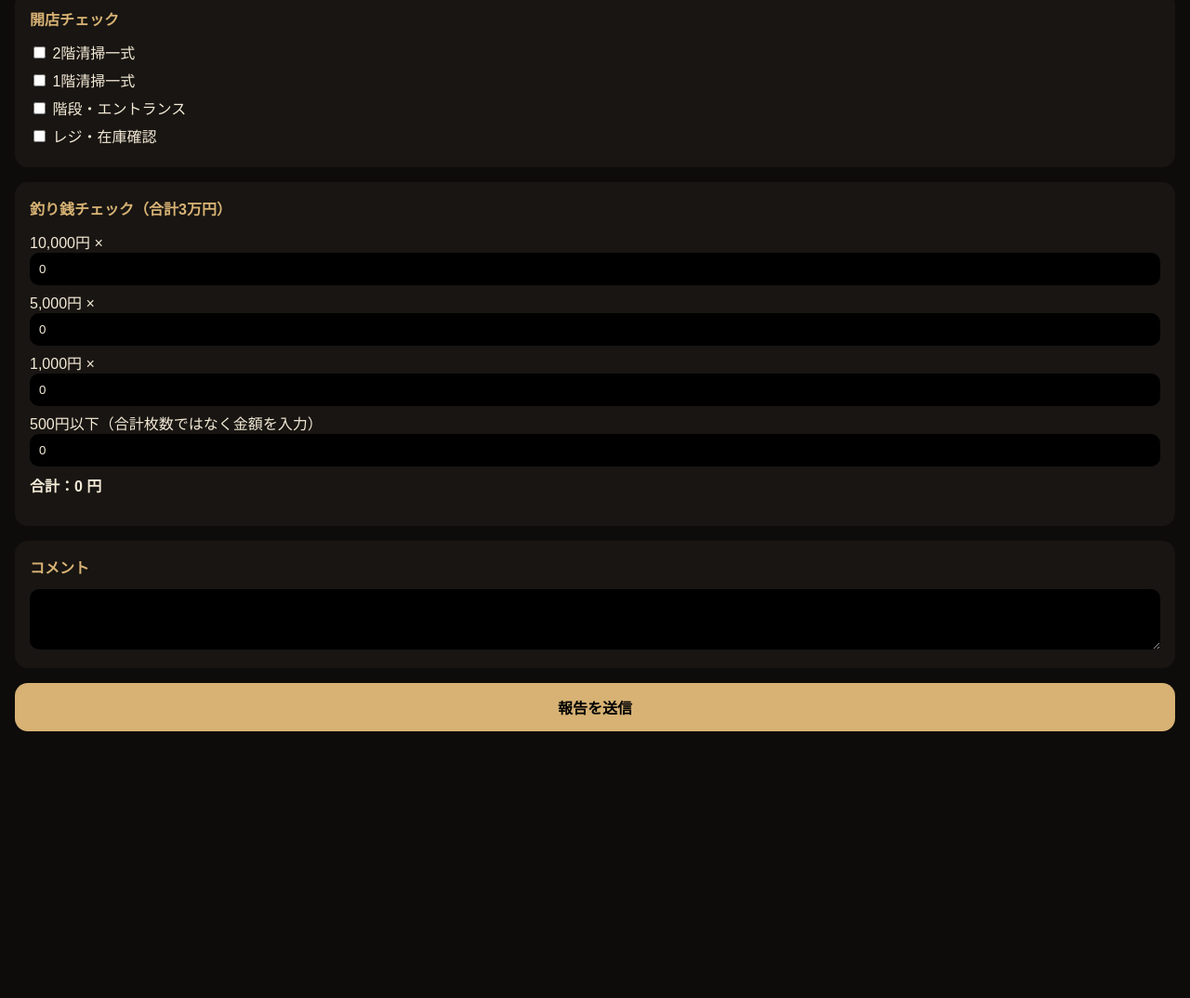
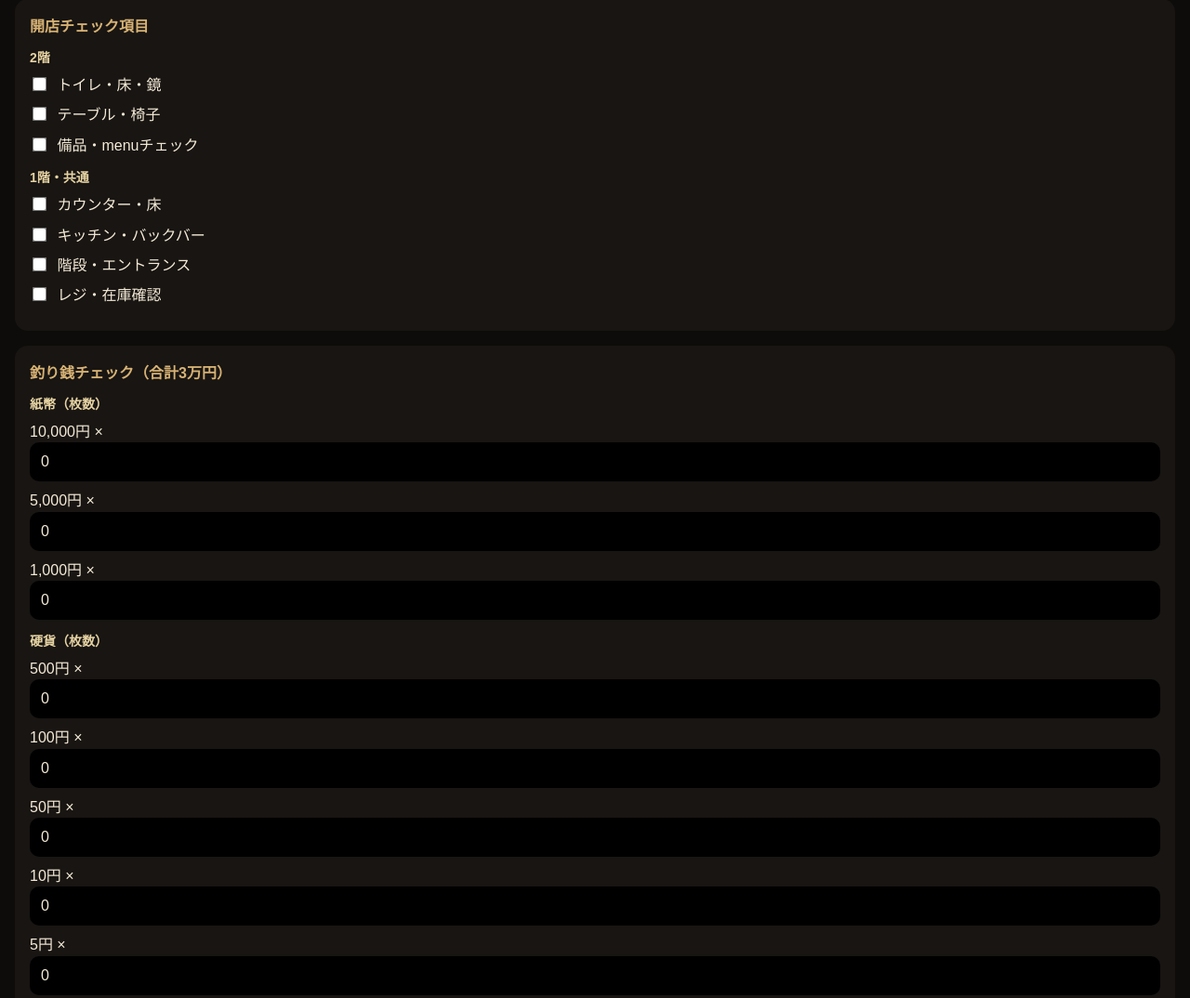
Before and after one commit to barspec884-cmyk/spec-operations, a plain HTML site: page public/index.html in a window 1280 px wide. Shown: the part 260-1334 px from the top of the page at 93% size. Before the commit the page ends 1063 px from the top, so only its background shows below. Drawn offline with Linux system fonts and the light colour scheme.

Commit message:
Add files via upload

```diff
--- a/public/index.html
+++ b/public/index.html
@@ -14,15 +14,16 @@ main{padding:16px}
 .card{background:var(--panel);border-radius:14px;padding:16px;margin-bottom:16px;}
 h2{font-size:16px;margin:0 0 12px;color:var(--amber)}
 h3{font-size:14px;margin:12px 0 6px;color:#e6d3a3}
-label{display:block;margin:6px 0}
-input[type="text"],input[type="number"],textarea{width:100%;padding:10px;border-radius:10px;border:none;background:#000;color:var(--text);}
-button{width:100%;padding:14px;border-radius:14px;border:none;font-size:16px;font-weight:600;background:var(--amber);color:#000;cursor:pointer;}
+label{display:block;margin:10px 0;line-height:1.4}
+input[type="text"],input[type="number"],textarea{width:100%;padding:12px;border-radius:10px;border:none;background:#000;color:var(--text);font-size:16px;}
+button{width:100%;padding:16px;border-radius:14px;border:none;font-size:16px;font-weight:600;background:var(--amber);color:#000;cursor:pointer;margin-top:10px;}
 .tabs{display:flex;gap:8px;margin-bottom:16px}
-.tab{flex:1;padding:12px;text-align:center;border-radius:12px;background:#000;color:var(--muted);cursor:pointer;}
+.tab{flex:1;padding:12px;text-align:center;border-radius:12px;background:#000;color:var(--muted);cursor:pointer;font-weight:600;}
 .tab.active.open{background:var(--amber);color:#000}
 .tab.active.close{background:var(--blue);color:#000}
 .hidden{display:none}
-#cashResult{font-weight:600;margin-top:8px}
+#cashResult{font-weight:600;margin-top:10px;font-size:18px;}
+input[type="checkbox"]{transform:scale(1.2);margin-right:8px;}
 </style>
 </head>
 <body>
@@ -32,40 +33,62 @@ button{width:100%;padding:14px;border-radius:14px;border:none;font-size:16px;fon
     <h2>担当者氏名（必須）</h2>
     <input id="name" type="text" placeholder="氏名を入力">
   </div>
+
   <div class="tabs">
     <div id="tabOpen" class="tab active open" onclick="setMode('開店')">開店</div>
     <div id="tabClose" class="tab" onclick="setMode('閉店')">閉店</div>
   </div>
+
   <div id="openSection" class="card">
-    <h2>開店チェック</h2>
-    <label><input type="checkbox" value="2階清掃"> 2階清掃一式</label>
-    <label><input type="checkbox" value="1階清掃"> 1階清掃一式</label>
-    <label><input type="checkbox" value="エントランス"> 階段・エントランス</label>
-    <label><input type="checkbox" value="レジ在庫確認"> レジ・在庫確認</label>
+    <h2>開店チェック項目</h2>
+    <h3>2階</h3>
+    <label><input type="checkbox" value="2F トイレ・床・鏡"> トイレ・床・鏡</label>
+    <label><input type="checkbox" value="2F テーブル・椅子"> テーブル・椅子</label>
+    <label><input type="checkbox" value="2F 備品・menu"> 備品・menuチェック</label>
+    <h3>1階・共通</h3>
+    <label><input type="checkbox" value="1F カウンター・床"> カウンター・床</label>
+    <label><input type="checkbox" value="1F キッチン・バックバー"> キッチン・バックバー</label>
+    <label><input type="checkbox" value="階段・エントランス"> 階段・エントランス</label>
+    <label><input type="checkbox" value="レジ・在庫確認"> レジ・在庫確認</label>
   </div>
+
   <div id="closeSection" class="card hidden">
-    <h2>閉店チェック</h2>
-    <label><input type="checkbox" value="レジ締"> レジ締確認</label>
-    <label><input type="checkbox" value="全階エアコンOFF"> 全階エアコンOFF</label>
-    <label><input type="checkbox" value="消灯・施錠"> 消灯・施錠</label>
+    <h2>閉店チェック項目</h2>
+    <label><input type="checkbox" value="レジ締完了"> レジ締完了</label>
+    <label><input type="checkbox" value="全フロア エアコンOFF"> 全フロア エアコンOFF</label>
+    <label><input type="checkbox" value="照明消灯・食洗機・ウォーマー"> 照明・食洗機・ウォーマー</label>
+    <label><input type="checkbox" value="カーテン・施錠"> カーテン・施錠</label>
   </div>
+
   <div class="card">
     <h2>釣り銭チェック（合計3万円）</h2>
-    <label>10,000円 × <input type="number" id="n10000" value="0" oninput="calc()"></label>
-    <label>5,000円 × <input type="number" id="n5000" value="0" oninput="calc()"></label>
-    <label>1,000円 × <input type="number" id="n1000" value="0" oninput="calc()"></label>
-    <label>500円以下（合計枚数ではなく金額を入力） <input type="number" id="others" value="0" oninput="calc()"></label>
+    <h3>紙幣（枚数）</h3>
+    <label>10,000円 × <input type="number" id="n10000" value="0" min="0" oninput="calc()"></label>
+    <label>5,000円 × <input type="number" id="n5000" value="0" min="0" oninput="calc()"></label>
+    <label>1,000円 × <input type="number" id="n1000" value="0" min="0" oninput="calc()"></label>
+
+    <h3>硬貨（枚数）</h3>
+    <label>500円 × <input type="number" id="n500" value="0" min="0" oninput="calc()"></label>
+    <label>100円 × <input type="number" id="n100" value="0" min="0" oninput="calc()"></label>
+    <label>50円 × <input type="number" id="n50" value="0" min="0" oninput="calc()"></label>
+    <label>10円 × <input type="number" id="n10" value="0" min="0" oninput="calc()"></label>
+    <label>5円 × <input type="number" id="n5" value="0" min="0" oninput="calc()"></label>
+    <label>1円 × <input type="number" id="n1" value="0" min="0" oninput="calc()"></label>
+
     <p id="cashResult">合計：0 円</p>
   </div>
+
   <div class="card">
-    <h2>コメント</h2>
-    <textarea id="comment" rows="3"></textarea>
+    <h2>コメント（不一致時は理由を記入）</h2>
+    <textarea id="comment" rows="3" placeholder="連絡事項があれば記入"></textarea>
   </div>
-  <button onclick="sendMail()">報告を送信</button>
+
+  <button id="sendBtn" onclick="sendMail()">報告を送信</button>
 </main>
 
 <script>
 let mode = '開店';
+
 function setMode(m) {
   mode = m;
   document.getElementById('tabOpen').className = 'tab' + (m === '開店' ? ' active open' : '');
@@ -74,24 +97,40 @@ function setMode(m) {
   document.getElementById('closeSection').classList.toggle('hidden', m !== '閉店');
   document.body.className = (m === '閉店' ? 'close' : '');
 }
+
+// すべての金種を計算する関数
 function calc() {
-  const t = (Number(document.getElementById('n10000').value)*10000) +
-            (Number(document.getElementById('n5000').value)*5000) +
-            (Number(document.getElementById('n1000').value)*1000) +
-            Number(document.getElementById('others').value);
-  const isOk = (t === 30000);
+  const n10000 = (Number(document.getElementById('n10000').value) || 0) * 10000;
+  const n5000  = (Number(document.getElementById('n5000').value) || 0) * 5000;
+  const n1000  = (Number(document.getElementById('n1000').value) || 0) * 1000;
+  const n500   = (Number(document.getElementById('n500').value) || 0) * 500;
+  const n100   = (Number(document.getElementById('n100').value) || 0) * 100;
+  const n50    = (Number(document.getElementById('n50').value) || 0) * 50;
+  const n10    = (Number(document.getElementById('n10').value) || 0) * 10;
+  const n5     = (Number(document.getElementById('n5').value) || 0) * 5;
+  const n1     = (Number(document.getElementById('n1').value) || 0) * 1;
+
+  const total = n10000 + n5000 + n1000 + n500 + n100 + n50 + n10 + n5 + n1;
+  const isOk = (total === 30000);
   const res = document.getElementById('cashResult');
-  res.textContent = `合計：${t.toLocaleString()} 円 ${isOk ? '（基準一致）' : '（不一致）'}`;
+
+  res.textContent = `合計：${total.toLocaleString()} 円 ${isOk ? '（基準一致）' : '（不一致）'}`;
   res.style.color = isOk ? 'var(--ok)' : 'var(--ng)';
 }
+
 async function sendMail(){
   const name = document.getElementById('name').value.trim();
   if(!name) return alert('氏名を入力してください');
+
   const cashText = document.getElementById('cashResult').textContent;
   const comment = document.getElementById('comment').value;
   const checks = [...document.querySelectorAll(`#${mode==='開店'?'open':'close'}Section input:checked`)].map(c=>'・'+c.value).join('\n');
 
-  const btn = document.querySelector('button');
+  // バリデーション
+  if(mode === '開店' && !cashText.includes('基準一致')) return alert('開店時は釣り銭を3万円に合わせてください');
+  if(mode === '閉店' && !cashText.includes('基準一致') && !comment) return alert('金額に差異がある場合は、コメント欄に理由を記入してください');
+
+  const btn = document.getElementById('sendBtn');
   btn.disabled = true; btn.textContent = '送信中...';
 
   try {
@@ -101,10 +140,14 @@ async function sendMail(){
       body: JSON.stringify({ mode, name, checks, cashText, comment })
     });
     const data = await res.json();
-    if(res.ok) { alert('送信完了しました'); location.reload(); }
-    else { alert('エラー: ' + data.error); }
+    if(res.ok) {
+      alert('報告を送信しました。お疲れ様でした！');
+      location.reload();
+    } else {
+      alert('エラー: ' + data.error);
+    }
   } catch(e) {
-    alert('サーバーエラーが発生しました。Vercelの環境変数などを確認してください。');
+    alert('サーバーとの通信に失敗しました。');
   } finally {
     btn.disabled = false; btn.textContent = '報告を送信';
   }
```
